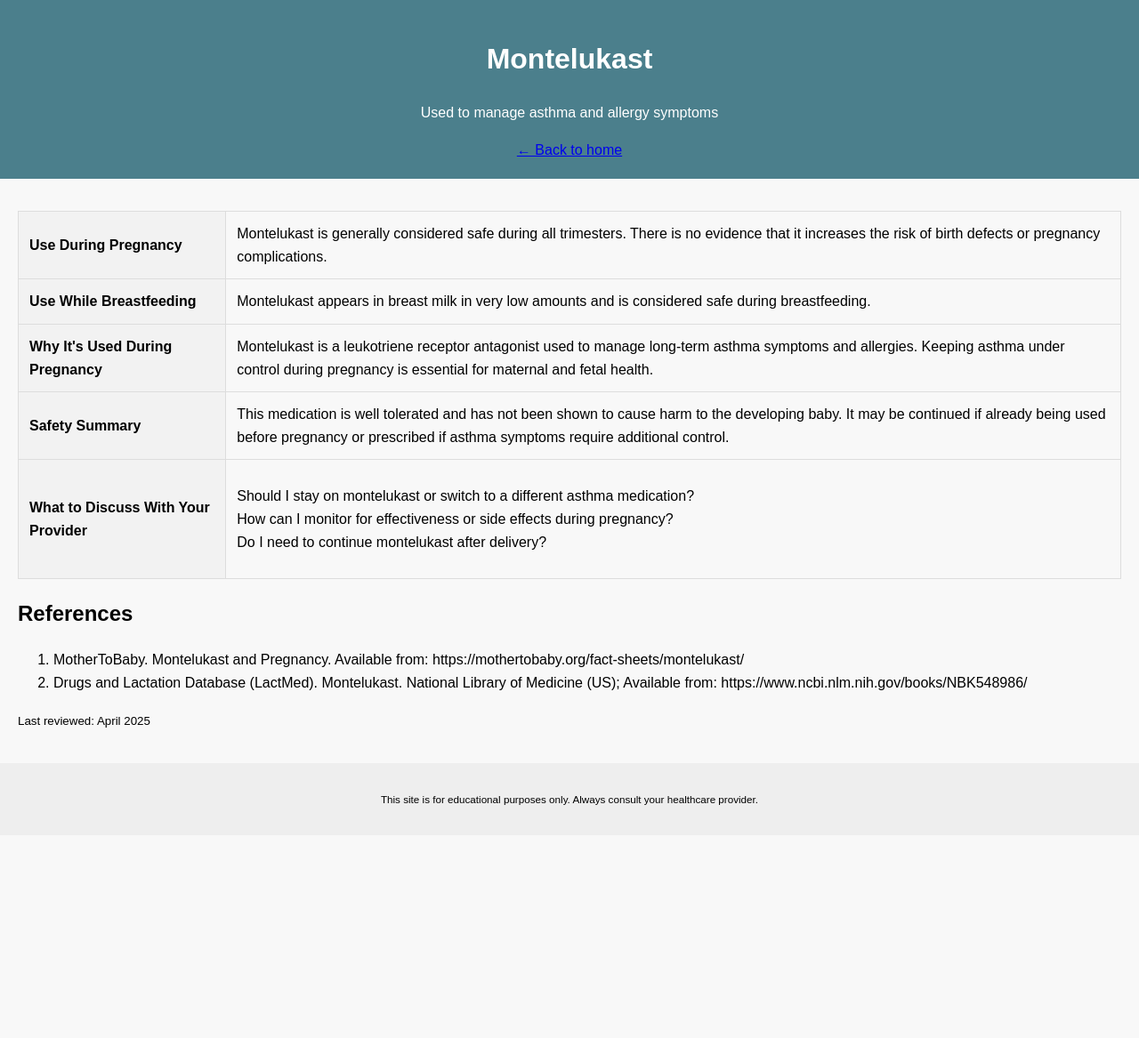
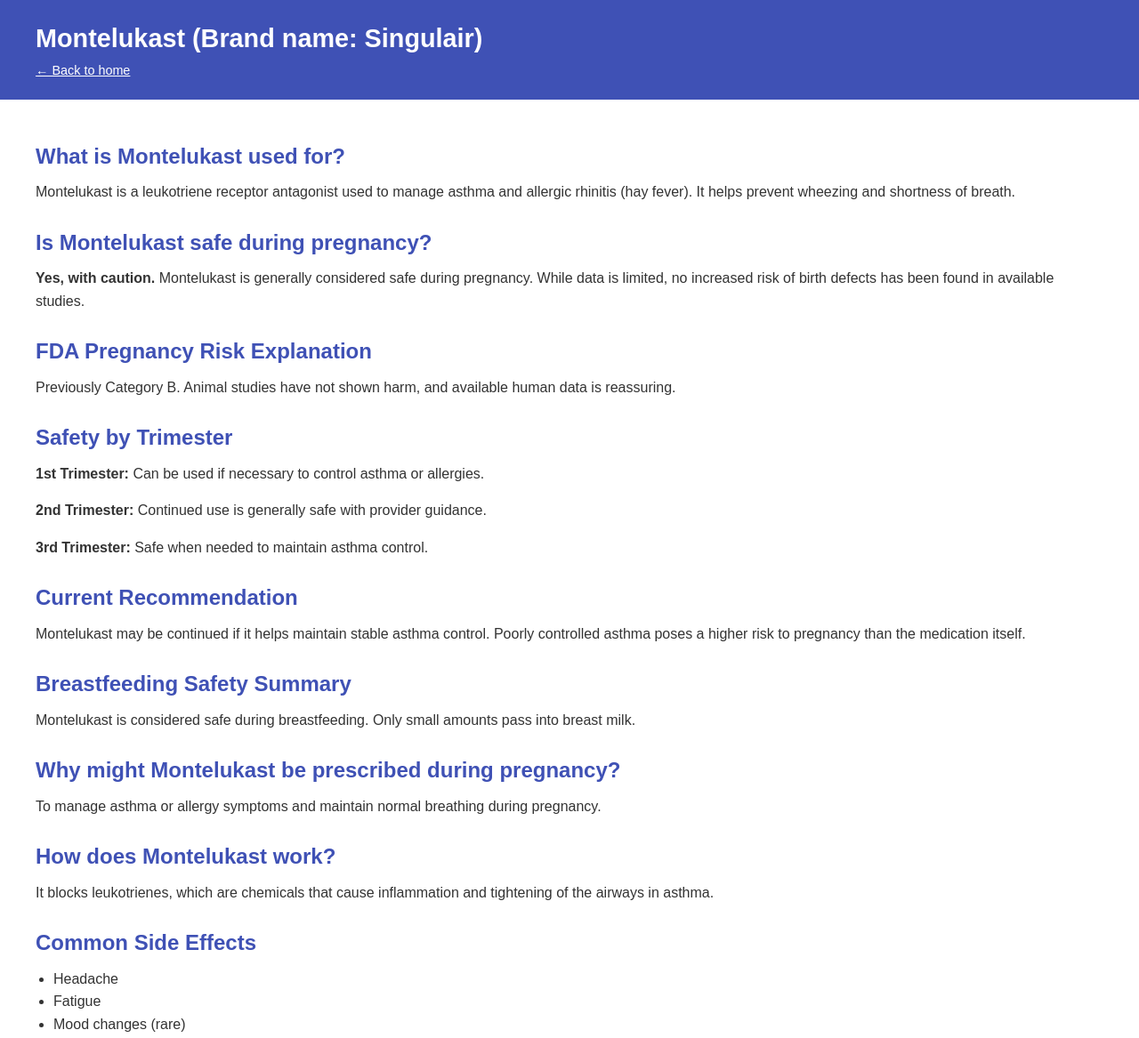
Before and after one commit to treygraham3/pregnancy-rx1, a plain HTML site: page montelukast.html in a window 1280 px wide. Shown: the top 1167 px of the page at 89% size. Before the commit the page ends 939 px from the top, so only its background shows below. Drawn offline with Linux system fonts and the light colour scheme.

Commit message:
Updated budesonide, escitalopram, fluoxetine, montelukast

```diff
--- a/montelukast.html
+++ b/montelukast.html
@@ -1,78 +1,85 @@
-
 <!DOCTYPE html>
-<html>
-<head>
-  <meta charset="UTF-8">
-  <title>Montelukast – PregnancyRx</title>
-  <link rel="stylesheet" href="style.css">
+<html><head><meta charset="UTF-8"><title>Montelukast – PregnancyRx</title>
 <style>
-    table {
-      width: 100%;
-      border-collapse: collapse;
-      margin: 1em 0;
+  body {
+    font-family: Arial, sans-serif;
+    margin: 0;
+    padding: 0;
+    line-height: 1.6;
+    background-color: #f9f9f9;
   }
-    th, td {
-      border: 1px solid #ddd;
-      padding: 0.75em;
-      text-align: left;
+  header {
+    background-color: #3f51b5;
+    color: white;
+    padding: 20px 40px;
   }
-    th {
-      background-color: #f2f2f2;
+  header h1 {
+    margin: 0;
+    font-size: 1.8em;
   }
-    .note {
-      font-style: italic;
+  header a {
+    color: white;
+    text-decoration: underline;
     font-size: 0.9em;
+  }
+  main {
+    padding: 20px 40px;
+    background-color: #fff;
+  }
+  h2 {
+    color: #3f51b5;
+    margin-top: 25px;
+    margin-bottom: 8px;
+  }
+  p, ul {
+    font-size: 1em;
+    color: #333;
+    margin-top: 0;
+  }
+  ul {
+    padding-left: 20px;
+  }
+  footer {
+    text-align: center;
+    font-size: 0.8em;
+    color: #777;
+    padding: 20px;
+    background-color: #f0f0f0;
   }
 </style>
 </head>
-<body>
-  <header>
-    <h1>Montelukast</h1>
-    <p>Used to manage asthma and allergy symptoms</p>
-    <a href="index.html">← Back to home</a>
-  </header>
+<body><header><h1>Montelukast (Brand name: Singulair)</h1><a href="index.html">← Back to home</a></header>
+<main>
+<h2>What is Montelukast used for?</h2>
+<p>Montelukast is a leukotriene receptor antagonist used to manage asthma and allergic rhinitis (hay fever). It helps prevent wheezing and shortness of breath.</p>
 
-  <main>
-    <table>
-      <tr>
-        <th>Use During Pregnancy</th>
-        <td>Montelukast is generally considered safe during all trimesters. There is no evidence that it increases the risk of birth defects or pregnancy complications.</td>
-      </tr>
-      <tr>
-        <th>Use While Breastfeeding</th>
-        <td>Montelukast appears in breast milk in very low amounts and is considered safe during breastfeeding.</td>
-      </tr>
-      <tr>
-        <th>Why It's Used During Pregnancy</th>
-        <td>Montelukast is a leukotriene receptor antagonist used to manage long-term asthma symptoms and allergies. Keeping asthma under control during pregnancy is essential for maternal and fetal health.</td>
-      </tr>
-      <tr>
-        <th>Safety Summary</th>
-        <td>This medication is well tolerated and has not been shown to cause harm to the developing baby. It may be continued if already being used before pregnancy or prescribed if asthma symptoms require additional control.</td>
-      </tr>
-      <tr>
-        <th>What to Discuss With Your Provider</th>
-        <td>
-          <ul>
-            <li>Should I stay on montelukast or switch to a different asthma medication?</li>
-            <li>How can I monitor for effectiveness or side effects during pregnancy?</li>
-            <li>Do I need to continue montelukast after delivery?</li>
-          </ul>
-        </td>
-      </tr>
-    </table>
+<h2>Is Montelukast safe during pregnancy?</h2>
+<p><strong>Yes, with caution.</strong> Montelukast is generally considered safe during pregnancy. While data is limited, no increased risk of birth defects has been found in available studies.</p>
+
+<h2>FDA Pregnancy Risk Explanation</h2>
+<p>Previously Category B. Animal studies have not shown harm, and available human data is reassuring.</p>
+
+<h2>Safety by Trimester</h2>
+<p><strong>1st Trimester:</strong> Can be used if necessary to control asthma or allergies.</p>
+<p><strong>2nd Trimester:</strong> Continued use is generally safe with provider guidance.</p>
+<p><strong>3rd Trimester:</strong> Safe when needed to maintain asthma control.</p>
+
+<h2>Current Recommendation</h2>
+<p>Montelukast may be continued if it helps maintain stable asthma control. Poorly controlled asthma poses a higher risk to pregnancy than the medication itself.</p>
+
+<h2>Breastfeeding Safety Summary</h2>
+<p>Montelukast is considered safe during breastfeeding. Only small amounts pass into breast milk.</p>
+
+<h2>Why might Montelukast be prescribed during pregnancy?</h2>
+<p>To manage asthma or allergy symptoms and maintain normal breathing during pregnancy.</p>
+
+<h2>How does Montelukast work?</h2>
+<p>It blocks leukotrienes, which are chemicals that cause inflammation and tightening of the airways in asthma.</p>
+
+<h2>Common Side Effects</h2>
+<ul><li>Headache</li><li>Fatigue</li><li>Mood changes (rare)</li></ul>
 
 <h2>References</h2>
-    <ol>
-      <li>MotherToBaby. Montelukast and Pregnancy. Available from: https://mothertobaby.org/fact-sheets/montelukast/</li>
-      <li>Drugs and Lactation Database (LactMed). Montelukast. National Library of Medicine (US); Available from: https://www.ncbi.nlm.nih.gov/books/NBK548986/</li>
-    </ol>
-
+<ol><li>MotherToBaby. Montelukast and Pregnancy. https://mothertobaby.org/fact-sheets/montelukast/</li></ol>
 <p><small>Last reviewed: April 2025</small></p>
-  </main>
-
-  <footer>
-    <p><small>This site is for educational purposes only. Always consult your healthcare provider.</small></p>
-  </footer>
-</body>
-</html>
+</main><footer><p>This site is for educational purposes only. Always consult your healthcare provider.</p></footer></body></html>
```
Also changed, not shown: budesonide.html (+77 -42 lines), escitalopram.html (+77 -42 lines), fluoxetine.html (+77 -43 lines), 1 other file. Lines whose indentation alone changed are shown as unchanged.
